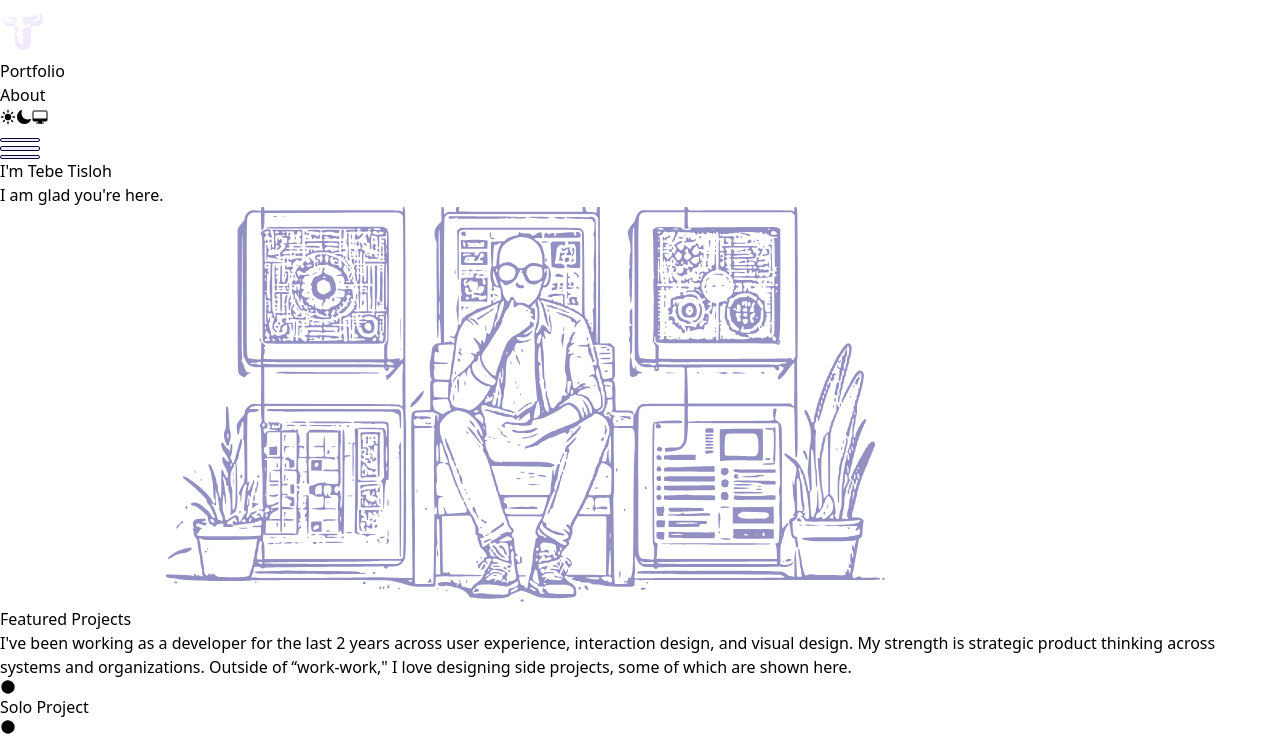
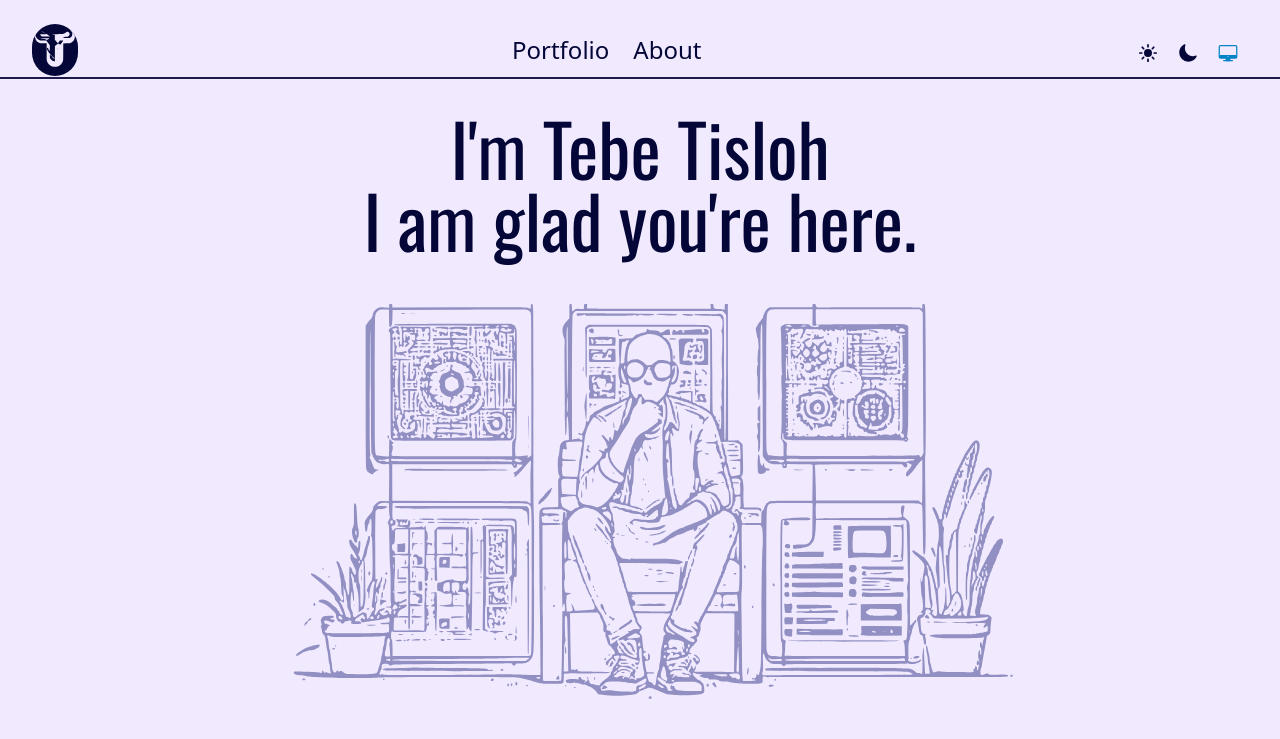
Before and after one commit to Booze33/tebe_portfolio, a React (Create React App) app: page / in a window 1280 px wide. Shown: the top 739 px of the page. Built offline with nearby package versions, Linux system fonts and the light colour scheme; the HTML template or start-up script is replaced by a standard one.

Commit message:
Update Navbar section

```diff
--- a/package.json
+++ b/package.json
@@ -48,6 +48,7 @@
     ]
   },
   "devDependencies": {
+    "@babel/plugin-proposal-private-property-in-object": "^7.21.11",
     "tailwindcss": "^3.4.1"
   }
 }
--- a/tailwind.config.js
+++ b/tailwind.config.js
@@ -2,8 +2,7 @@
 /** @type {import('tailwindcss').Config} */
 module.exports = {
   darkMode: 'class',
-  purge: ['./src/**/*.{js,jsx,ts,tsx}', './main.jsx'],
-  content: [],
+  content: ['./src/**/*.{js,jsx,ts,tsx}', './main.jsx'],
   theme: {
     extend: {
       fontFamily: {
```
Also changed, not shown: 1 other file (tests, documents, lock files or other folders).
